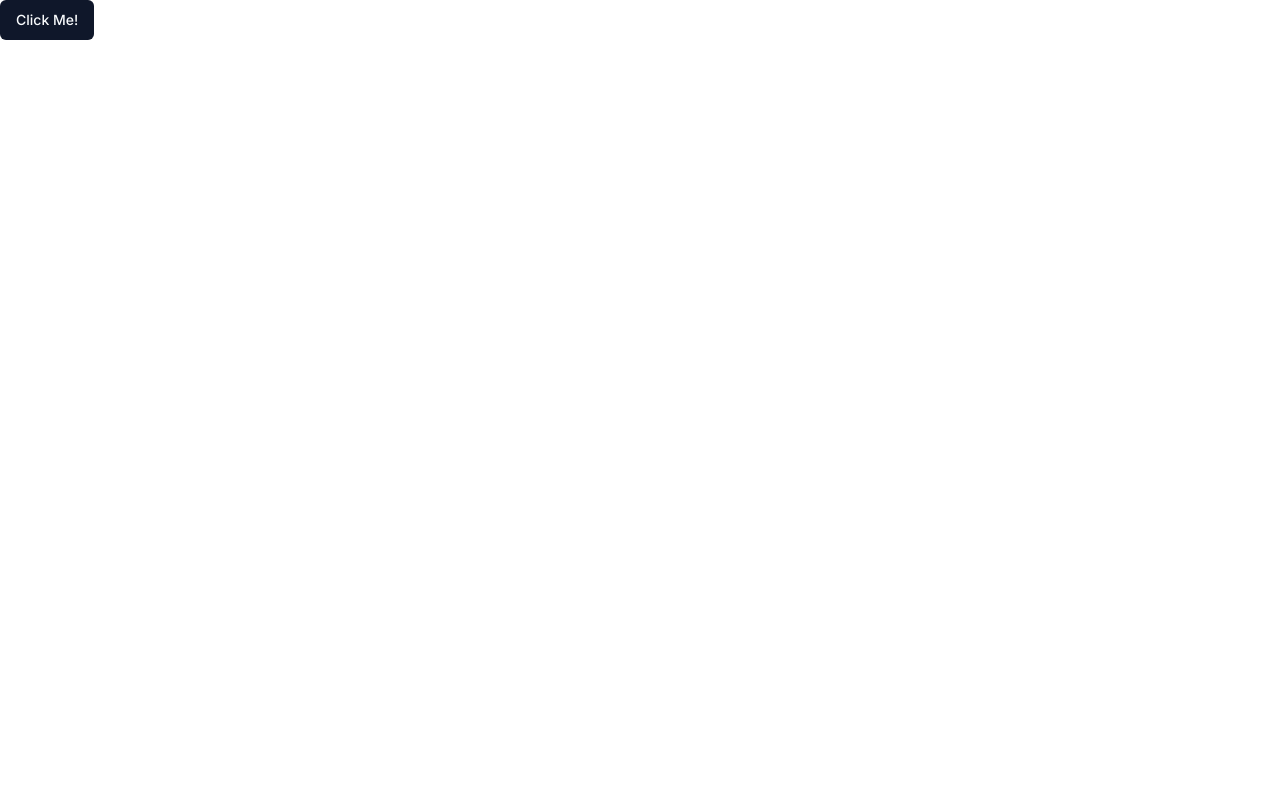
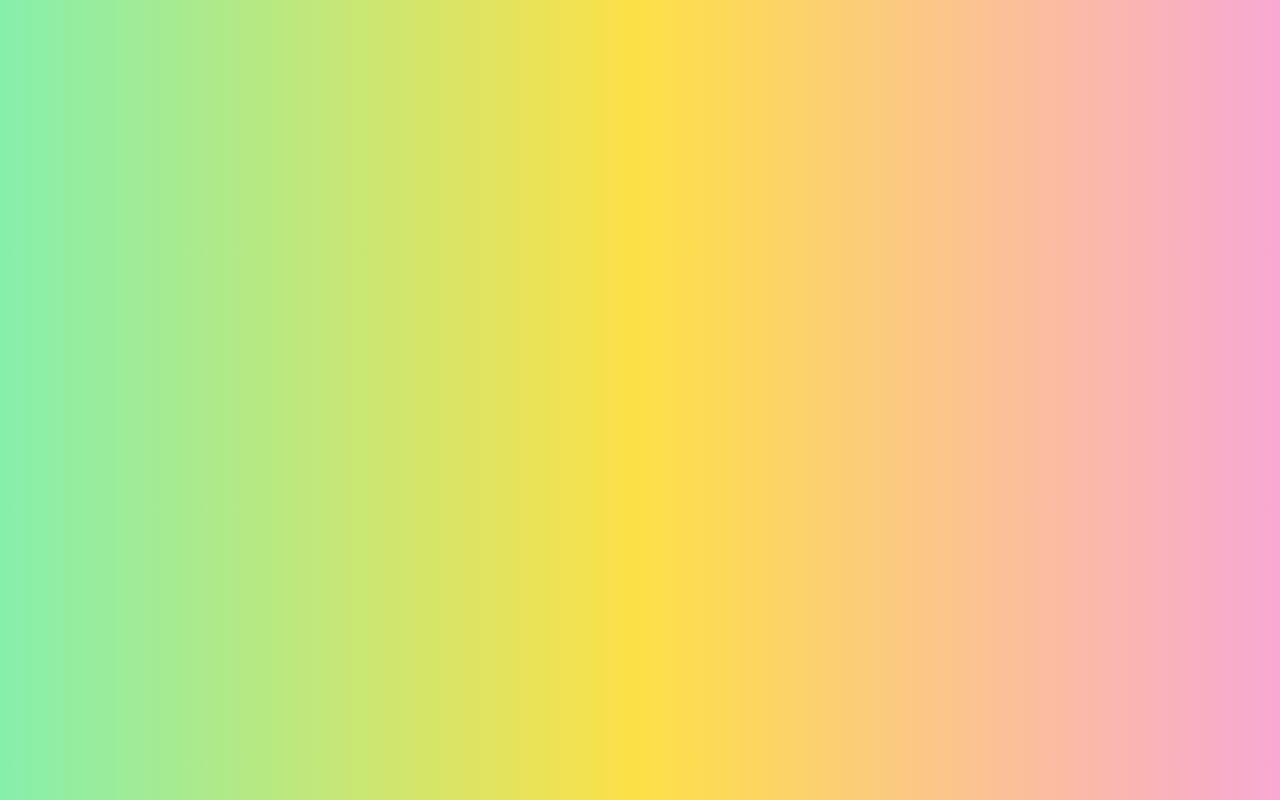
Before and after one commit to OmarMWarraich/AI-SaaS, a Next.js app: page / in a window 1280 px wide. Built offline with nearby package versions, Linux system fonts and the light colour scheme.

Commit message:
feat: ClerkAuth

```diff
--- a/package.json
+++ b/package.json
@@ -9,6 +9,7 @@
     "lint": "next lint"
   },
   "dependencies": {
+    "@clerk/nextjs": "^4.24.0",
     "@radix-ui/react-slot": "^1.0.2",
     "@types/node": "20.6.3",
     "@types/react": "18.2.22",
--- a/src/app/layout.tsx
+++ b/src/app/layout.tsx
@@ -1,3 +1,4 @@
+import { ClerkProvider } from '@clerk/nextjs'
 import './globals.css'
 import type { Metadata } from 'next'
 import { Inter } from 'next/font/google'
@@ -5,8 +6,7 @@ import { Inter } from 'next/font/google'
 const inter = Inter({ subsets: ['latin'] })
 
 export const metadata: Metadata = {
-  title: 'Create Next App',
-  description: 'Generated by create next app',
+  title: 'ChatPDF',
 }
 
 export default function RootLayout({
@@ -15,8 +15,10 @@ export default function RootLayout({
   children: React.ReactNode
 }) {
   return (
-    <html lang="en">
-      <body className={inter.className}>{children}</body>
-    </html>
+    <ClerkProvider>
+      <html lang="en">
+        <body className={inter.className}>{children}</body>
+      </html>
+    </ClerkProvider>
   )
 }
--- a/src/app/page.tsx
+++ b/src/app/page.tsx
@@ -2,6 +2,6 @@ import { Button } from '@/components/ui/button'
 
 export default function Home() {
   return (
-    <Button>Click Me!</Button>
+    <div className="w-screen min-h-screen bg-gradient-to-r from-green-300 via-yellow-300 to-pink-300"></div>
   )
 }
--- /dev/null
+++ b/src/middleware.ts
@@ -0,0 +1,12 @@
+import { authMiddleware } from "@clerk/nextjs";
+
+// This example protects all routes including api/trpc routes
+// Please edit this to allow other routes to be public as needed.
+// See https://clerk.com/docs/references/nextjs/auth-middleware for more information about configuring your middleware
+export default authMiddleware({
+    publicRoutes: ["/"],
+});
+
+export const config = {
+      matcher: ['/((?!.+\\.[\\w]+$|_next).*)', '/', '/(api|trpc)(.*)'],
+};
```
Also changed, not shown: 2 other files (tests, documents, lock files or other folders).
